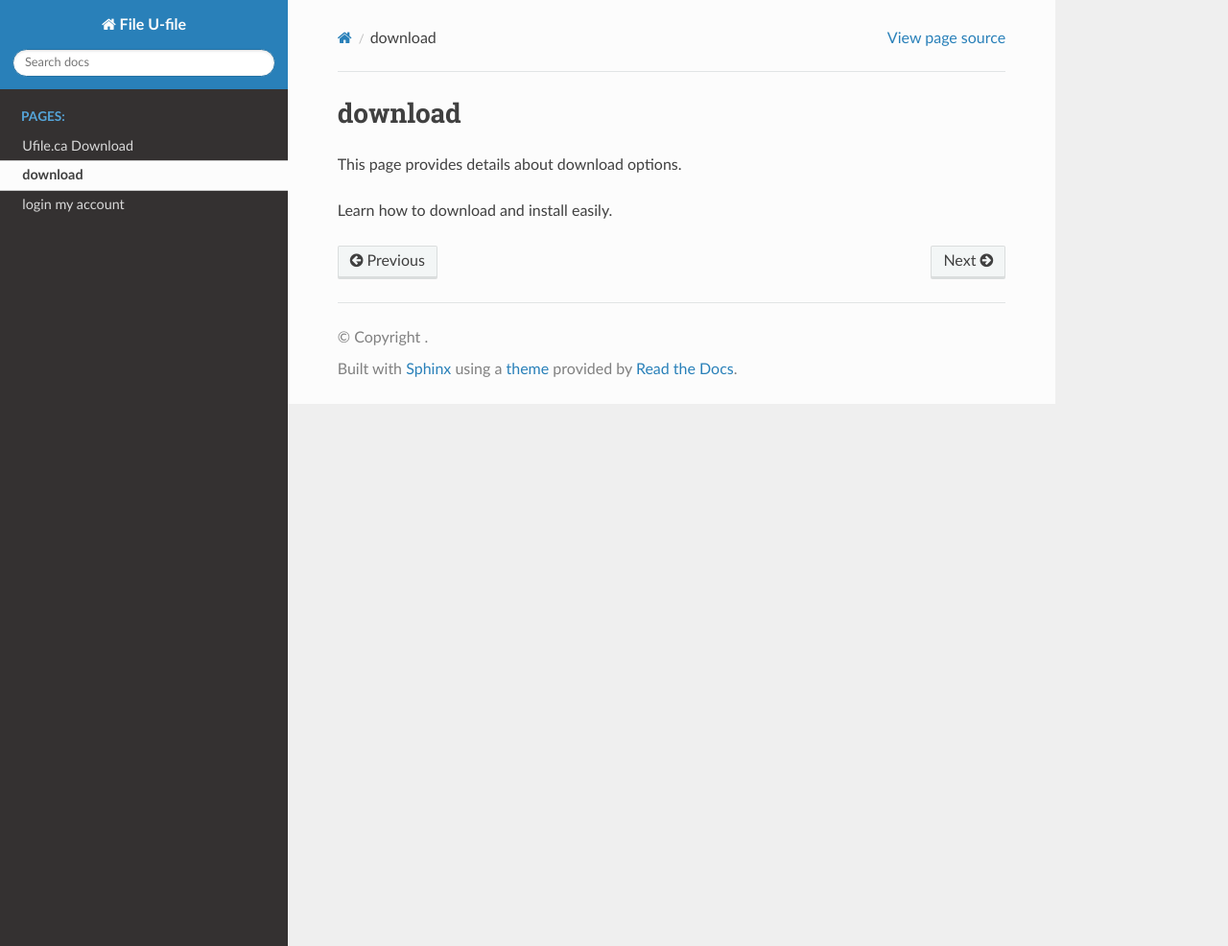
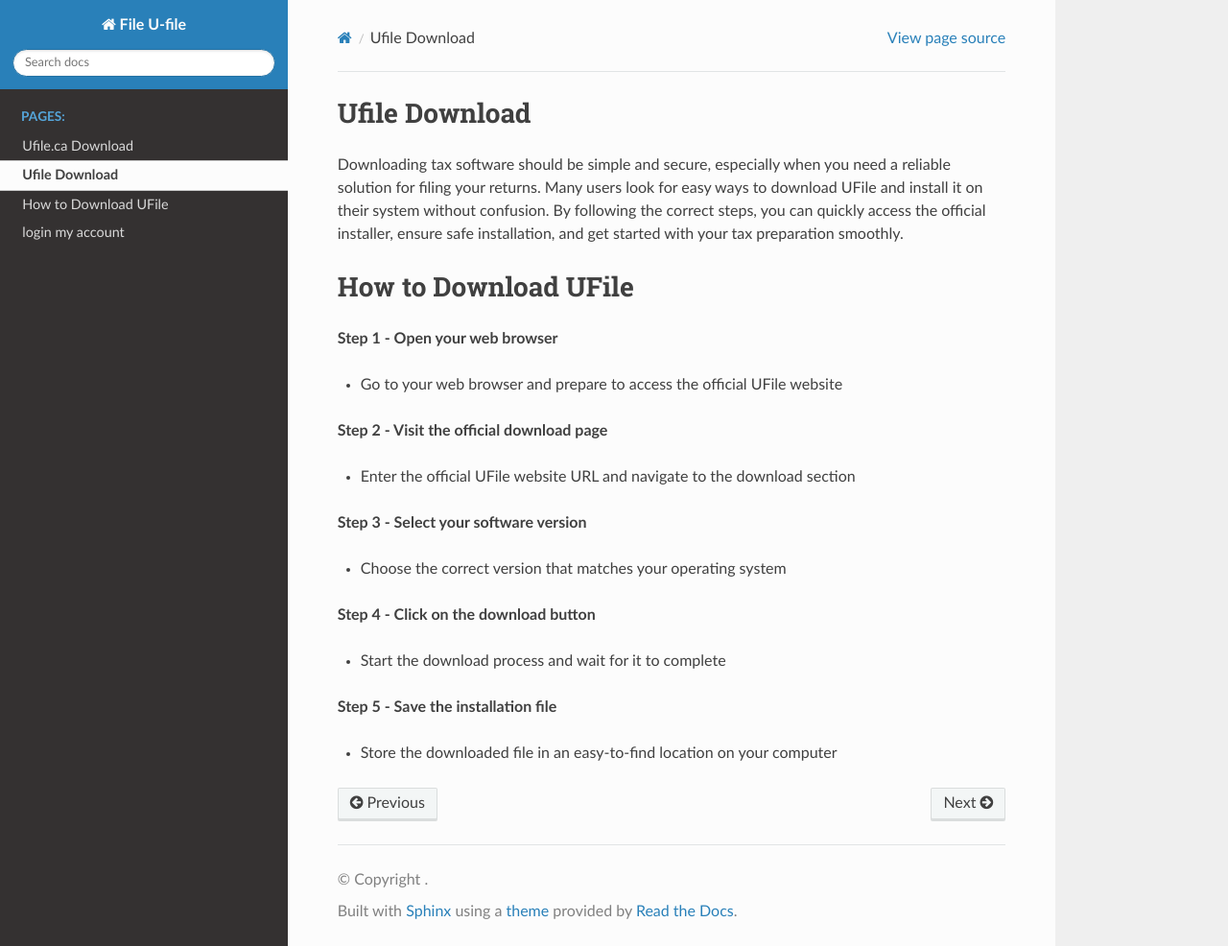
Before and after one commit to Polesello-ai/file-ufileca, a Sphinx documentation site: the page built from docs/download.rst, in a window 1280 px wide and 986 px high. Shown: the whole window at 96% size. Built offline with Sphinx 7.4.7 and the Read the Docs theme 3.1.0, drawn with Linux system fonts in a browser that asks for light colours; pages that are not in the unit, such as notebooks, are missing from menus.

Commit message:
Update download.rst

```diff
--- a/docs/download.rst
+++ b/docs/download.rst
@@ -1,6 +1,27 @@
-download
-==============
+Ufile Download
+-------------
 
-This page provides details about download options.
+Downloading tax software should be simple and secure, especially when you need a reliable solution for filing your returns. Many users look for easy ways to download UFile and install it on their system without confusion. By following the correct steps, you can quickly access the official installer, ensure safe installation, and get started with your tax preparation smoothly.
 
-Learn how to download and install easily.
+How to Download UFile
+---------------------
+
+**Step 1 - Open your web browser**
+
+- Go to your web browser and prepare to access the official UFile website
+
+**Step 2 - Visit the official download page**
+
+- Enter the official UFile website URL and navigate to the download section
+
+**Step 3 - Select your software version**
+
+- Choose the correct version that matches your operating system
+
+**Step 4 - Click on the download button**
+
+- Start the download process and wait for it to complete
+
+**Step 5 - Save the installation file**
+
+- Store the downloaded file in an easy-to-find location on your computer
```
